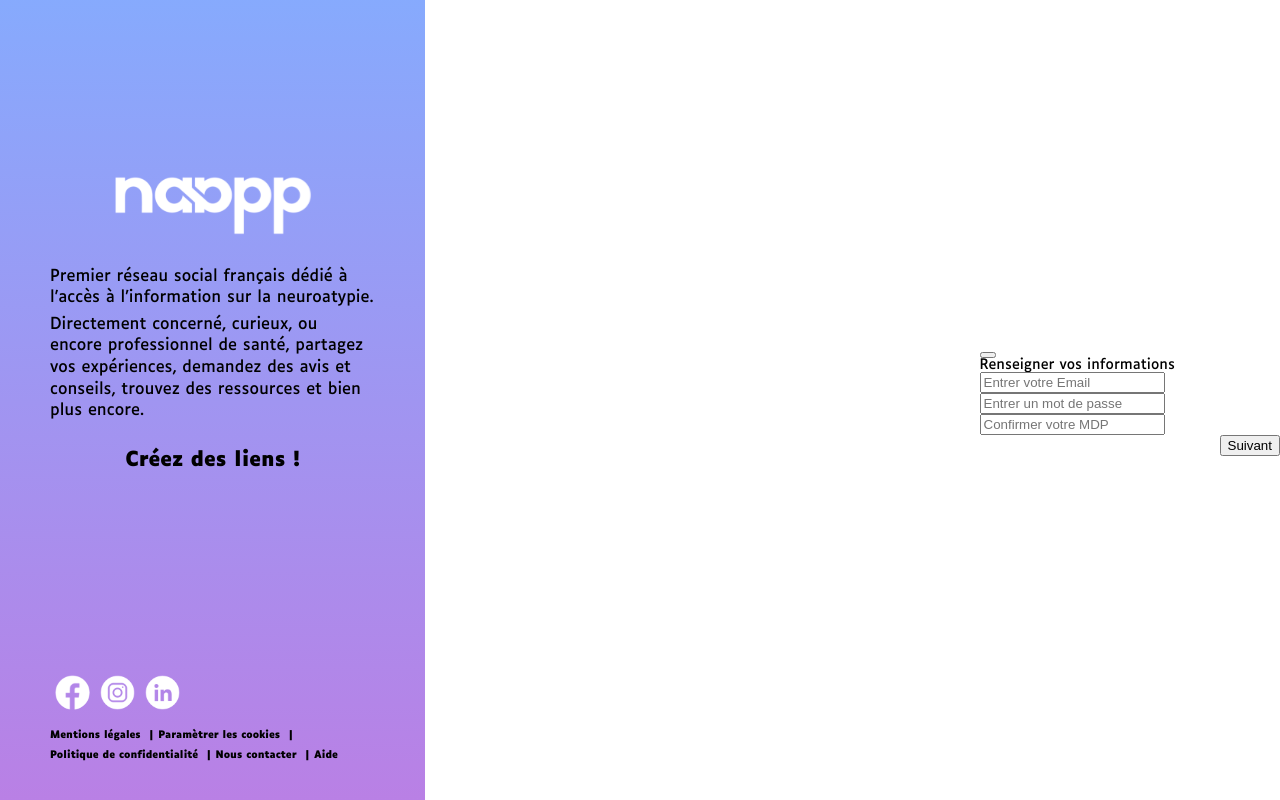
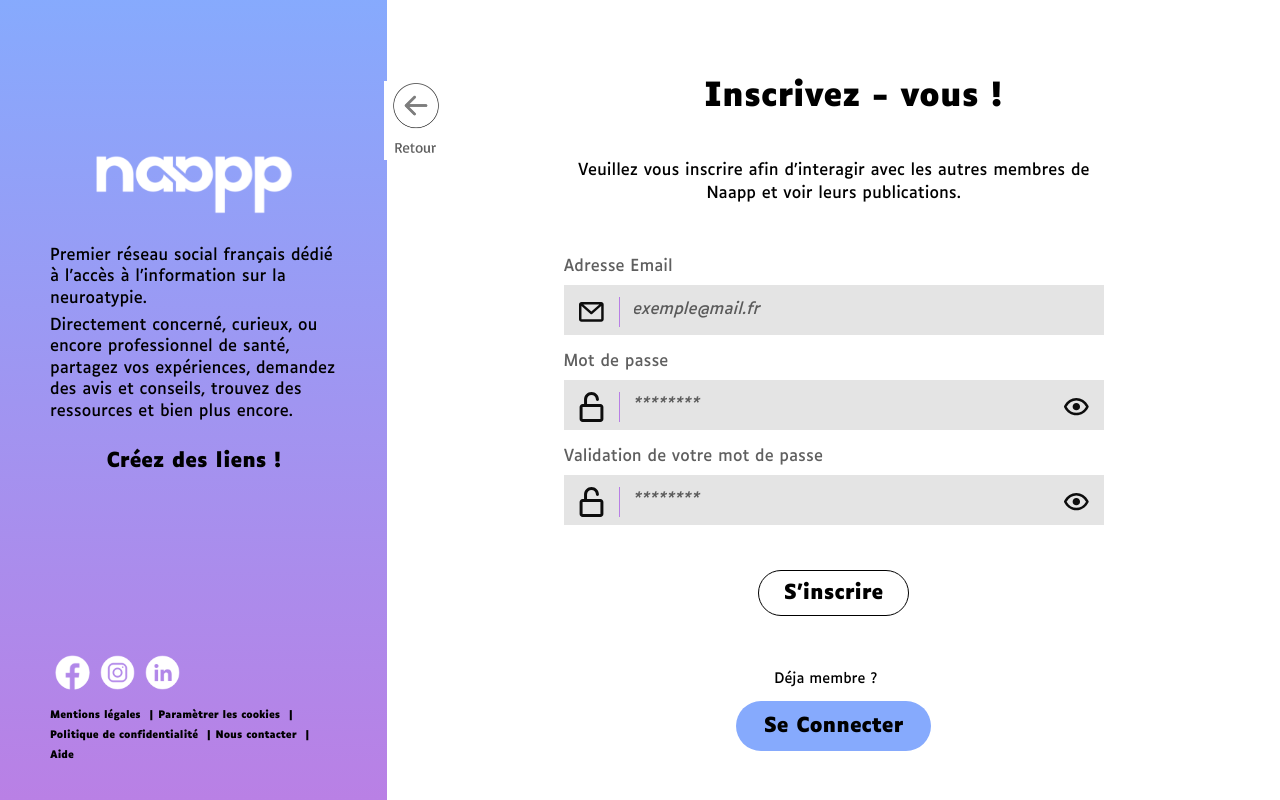
Before and after one commit to AntoineMra/poc-naap-login, a React (Create React App) app: page /register in a window 1280 px wide. Built offline with nearby package versions, Linux system fonts and the light colour scheme; a web font is replaced by a local one.

Commit message:
add css on NewAccountFirstStep.jsx

```diff
--- /dev/null
+++ b/src/assets/scss/components/auth/_NewAccountFirstStep.scss
@@ -0,0 +1,35 @@
+@use '../../variables/colors';
+@use '../../variables/fonts';
+.Email-MDP-ButtonToPreviousPage{
+    max-width: 5vw;
+    max-height: 10vh;
+    margin-right: 20vw;
+    margin-left: -22vw;
+}
+.Email-MDP-flex{
+    display: flex;
+    margin-top: 4vh;
+}
+.Email-MDP-flex-column{
+    flex-direction: column;
+}
+.Email-MDP-Page{
+    display : flex;
+}
+.Email-MDP-ReCenter{
+    margin-left :3vw;
+}
+.Email-MDP-LessSpace{
+    margin-top : 2vh;
+}
+
+.Email-MDP-subtitle {
+    text-align: center;
+    font-size: 16px;
+    margin-bottom: 5vh;
+    line-height: 1.4;
+    width: 70%;
+}
+.Email-MDP-MarginTop{
+    margin-top : 7vh;
+}
--- a/src/assets/scss/style.scss
+++ b/src/assets/scss/style.scss
@@ -8,6 +8,7 @@
 @use 'components/auth/forms';
 @use 'components/layout/sidebar';
 @use 'components/auth/userChoice';
+@use 'components/auth/NewAccountFirstStep';
 @use 'components/auth/Biography';
 @use 'components/auth/ASD';
 @use 'components/common/btn.scss';
--- a/src/components/NewAccountFirstStep.jsx
+++ b/src/components/NewAccountFirstStep.jsx
@@ -1,32 +1,50 @@
 import React from 'react'
 import { useState } from "react";
+import ReturnButton from '../assets/img/ReturnButton.png'
+import EmailImg from "../assets/icons/mail.svg";
+import Password from "../assets/icons/password.svg";
+import Eye from "../assets/icons/eye.svg";
 
 export const NewAccountFirstStep = (props) => {
     // TODO:
     const [firstPassWord, SetPassFirstWord] = useState("");
     const [secondPassWord, SetPassSecondWord] = useState("");
     const [Email, SetEMail] = useState("");
+    const [isPlainPassword, SetIsPlainPassword] = useState(false);
+    const [isPlainPassword2, SetIsPlainPassword2] = useState(false);
 
     return (
-        <div className="forms-page-container">
-            <button className='ButtonButton-To-Previous-Page' type="submit" onClick={() => props.ReturnToPreviousPage()}/>
-            <div className='forms-container'>
-                <h1 className='form-header-title'>Renseigner vos informations</h1>
-                <form className='login-form-container'>
+        <div className="login-page-container Email-MDP-flex-column">
+                <div className='Email-MDP-flex'>
+                    <img src={ReturnButton} alt="Bouton pour retourner à la page précédente" onClick={() => props.ToLogin()} className = 'Email-MDP-ButtonToPreviousPage'/>
+                    <h1 className='login-header-title'>Inscrivez - vous !</h1>
+                </div>
+            <div className='login-container'>
+                <h2 className='Email-MDP-subtitle'>Veuillez vous inscrire afin d’interagir avec les autres membres de Naapp et voir leurs publications.</h2>
+                <form className='form-container'>
+                    <div className='form-input-container'>
+                        <label className='form-input-label' htmlFor="email">Adresse Email</label>
+                        <img src={EmailImg} alt="" className='form-input-icon' />
+                        <input type="email" placeholder='exemple@mail.fr' className='form-input  form-input-email' id='email' onChange={(e) => SetEMail(e.target.value)}/>
+                    </div>
+                    <div className='form-input-container form-input-container--password'>
+                        <label className='form-input-label' htmlFor="pwd">Mot de passe</label>
+                        <img src={Password} alt="" className='form-input-icon' />
+                        <img src={Eye} onClick={() => SetIsPlainPassword(!isPlainPassword)} alt="" className='form-input-icon form-input-icon--right' />
+                        <input type={isPlainPassword ? 'text' : 'password'} placeholder='********' className='form-input  form-input-password' id='pwd' onChange={(e) => SetPassFirstWord(e.target.value)}/>
+                    </div>
+                    <div className='form-input-container form-input-container--password'>
+                        <label className='form-input-label' htmlFor="pwd">Validation de votre mot de passe </label>
+                        <img src={Password} alt="" className='form-input-icon' />
+                        <img src={Eye}  onClick={() => SetIsPlainPassword2(!isPlainPassword2)} alt="" className='form-input-icon form-input-icon--right' />
+                        <input type={isPlainPassword2 ? 'text' : 'password'} placeholder='********' className='form-input  form-input-password' id='pwd' onChange={(e) => SetPassSecondWord(e.target.value)}/>
+                    </div>
+                    <button className='btn btn-outlined form-submit' type="submit">S'inscrire</button>
 
-                    <div className='input-container'>
-                        <input type="email" placeholder='Entrer votre Email' className='login-input  login-input-email' onChange={(e) => { SetEMail(e.target.value)}}/>
+                    <div className='Email-MDP-MarginTop'>
+                        <h3 className='Email-MDP-ReCenter'>Déja membre ?</h3>
+                        <button className='btn btn-plain form-register-btn' onClick={() => props.ToLogin()}>Se Connecter</button>
                     </div>
-
-                    <div className='input-container'>
-                        <input type="password" placeholder='Entrer un mot de passe' className='login-input  login-input-password' onChange={(e) => { SetPassFirstWord(e.target.value)}}/>
-                    </div>
-
-                    <div className='input-container'>
-                        <input type="password" placeholder='Confirmer votre MDP' className='login-input  login-input-password' onChange={(e) => { SetPassSecondWord(e.target.value)}}/>
-                    </div>
-                    <button className='login-form-submit LeftMargin-Button18' type="submit" onClick={() => props.EmailAndPassWord(Email , firstPassWord , secondPassWord)}>Suivant</button>
-
                 </form>
             </div>
         </div>
--- a/src/views/Register.jsx
+++ b/src/views/Register.jsx
@@ -15,19 +15,20 @@ export const Register = () => {
         FamilyName: "",
         NeuroBalises : [],
     };
-    const ReturnToPreviousPage = () => {
-        navigate('/')
-    }
     const  EmailAndPassWord = (email , PSW1, PSW2) => {
             //TODO , Mail verification is the email is not already in the DB
             //Todo , create the account in the API
                 DataForTheAccount.Email = email
                 navigate('/name', { state : {DataForTheAccount : DataForTheAccount}})
     }
+    const ToLogin = () => {
+        navigate('/')
+    }
+
         return (
-        <div className='login-form'>
+        <div className='Email-MDP-Page'>
             <SideBar/>
-            <NewAccountFirstStep EmailAndPassWord = {EmailAndPassWord} ReturnToPreviousPage={ReturnToPreviousPage}/>
+            <NewAccountFirstStep EmailAndPassWord = {EmailAndPassWord} ToLogin={ToLogin}/>
         </div>
         )
 }
```
